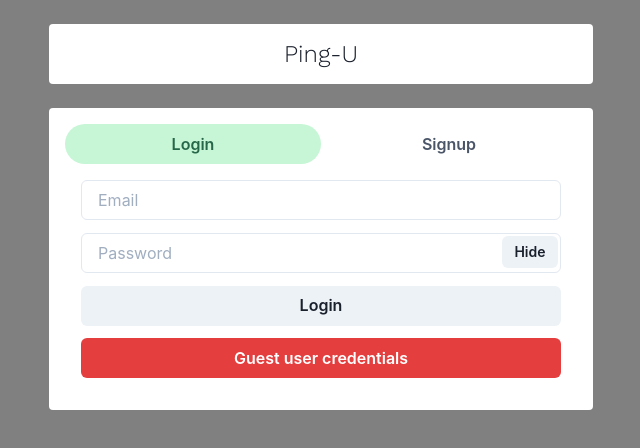
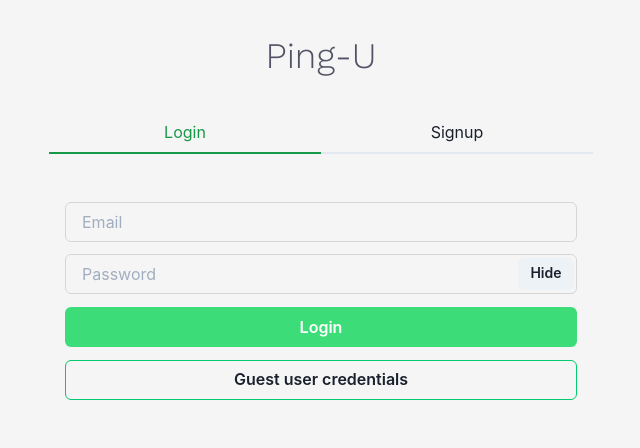
Before and after one commit to vnay-dev/Ping-U, a React (Create React App) app in the folder frontend/: page / in a window 1280 px wide. Shown: the top 448 px of the page, without its empty margins (319-959 px from the left). Built offline with nearby package versions, Linux system fonts and the light colour scheme.

Commit message:
ui changes : login and signup

```diff
--- a/frontend/src/App.css
+++ b/frontend/src/App.css
@@ -1,9 +1,10 @@
 @import url("https://fonts.googleapis.com/css2?family=Work+Sans:wght@300&display=swap");
+@import url('https://fonts.googleapis.com/css2?family=Work+Sans:wght@700&display=swap');
 
 .App {
   display: flex;
   min-height: 100vh;
-  background: grey;
+  background:#f5f5f5;
 }
 
 ::-webkit-scrollbar {
--- a/frontend/src/Components/Auth/Login.js
+++ b/frontend/src/Components/Auth/Login.js
@@ -75,6 +75,8 @@ const Login = () => {
           value={formData.email}
           type="email"
           placeholder="Email"
+          borderColor={"#d6d6d6"}
+          _focus={{ boxShadow: "none" }}
           onChange={(e) => setFormData({ ...formData, email: e.target.value })}
         />
       </FormControl>
@@ -82,7 +84,9 @@ const Login = () => {
         <Input
           type={showPassword ? "text" : "password"}
           value={formData.password}
+          borderColor={"#d6d6d6"}
           placeholder="Password"
+          _focus={{ boxShadow: "none" }}
           onChange={(e) =>
             setFormData({ ...formData, password: e.target.value })
           }
@@ -91,6 +95,7 @@ const Login = () => {
           <Button
             size={"sm"}
             margin="0.25em"
+            _focus={{ boxShadow: "none" }}
             onClick={() => setShowPassword(!showPassword)}
           >
             {showPassword ? "Show" : "Hide"}
@@ -100,7 +105,10 @@ const Login = () => {
       <Button
         type="submit"
         variant={"solid"}
-        colorScheme={"gray"}
+        _focus={{ boxShadow: "none" }}
+        _hover={{ background: "#00c76d" }}
+        color="white"
+        bg="whatsapp.400"
         width="100%"
         isLoading={loading}
         onClick={handleSubmit}
@@ -109,9 +117,11 @@ const Login = () => {
       </Button>
       <Button
         type="submit"
-        variant={"solid"}
-        colorScheme={"red"}
+        _focus={{ boxShadow: "none" }}
+        variant={"outline"}
+        style={{ border: "1px solid #04c970" }}
         width="100%"
+        _hover={{ color: "white", background: "#179947" }}
         onClick={() => {
           setFormData({
             ...formData,
--- a/frontend/src/Components/Auth/Signup.js
+++ b/frontend/src/Components/Auth/Signup.js
@@ -133,6 +133,8 @@ const Signup = () => {
         <Input
           type="name"
           placeholder="Name"
+          borderColor={"#d6d6d6"}
+          _focus={{ boxShadow: "none" }}
           onChange={(e) => setFormData({ ...formData, name: e.target.value })}
         />
       </FormControl>
@@ -140,6 +142,8 @@ const Signup = () => {
         <Input
           type="email"
           placeholder="Email"
+          borderColor={"#d6d6d6"}
+          _focus={{ boxShadow: "none" }}
           onChange={(e) => setFormData({ ...formData, email: e.target.value })}
         />
       </FormControl>
@@ -147,6 +151,8 @@ const Signup = () => {
         <Input
           type={showPassword ? "text" : "password"}
           placeholder="Password"
+          borderColor={"#d6d6d6"}
+          _focus={{ boxShadow: "none" }}
           onChange={(e) =>
             setFormData({ ...formData, password: e.target.value })
           }
@@ -155,6 +161,7 @@ const Signup = () => {
           <Button
             size={"sm"}
             margin="0.25em"
+            _focus={{ boxShadow: "none" }}
             onClick={() => setShowPassword(!showPassword)}
           >
             {showPassword ? "Show" : "Hide"}
@@ -165,6 +172,8 @@ const Signup = () => {
         <Input
           type={showPassword ? "text" : "password"}
           placeholder="Confirm Password"
+          borderColor={"#d6d6d6"}
+          _focus={{ boxShadow: "none" }}
           onChange={(e) =>
             setFormData({ ...formData, confirmPassword: e.target.value })
           }
@@ -173,6 +182,7 @@ const Signup = () => {
           <Button
             size={"sm"}
             margin="0.25em"
+            _focus={{ boxShadow: "none" }}
             onClick={() => setShowPassword(!showPassword)}
           >
             {showPassword ? "Show" : "Hide"}
@@ -180,8 +190,10 @@ const Signup = () => {
         </InputRightElement>
       </FormControl>
       <FormControl>
-        <FormLabel>Upload picture</FormLabel>
+        <FormLabel fontWeight={"normal"}>Upload picture</FormLabel>
         <Input
+          borderColor={"#d6d6d6"}
+          _focus={{ boxShadow: "none" }}
           type={"file"}
           p={1}
           accept={"image/*"}
@@ -191,8 +203,11 @@ const Signup = () => {
       <Button
         type="submit"
         variant={"solid"}
-        colorScheme={"gray"}
+        color="white"
+        bg="whatsapp.400"
         width="100%"
+        _hover={{ background: "#00c76d" }}
+        _focus={{boxShadow:"none"}}
         onClick={handleSubmit}
         isLoading={loading}
       >
--- a/frontend/src/Pages/Home.js
+++ b/frontend/src/Pages/Home.js
@@ -26,23 +26,24 @@ const Home = () => {
 
   return (
     <Container maxW={"xl"} centerContent>
-      <Box
-        bg={"white"}
-        width="100%"
-        p={3}
-        textAlign={"center"}
-        borderRadius={4}
-        margin="1.5em"
+      <Text
+        fontFamily={"Work sans"}
+        fontSize={"4xl"}
+        color={"#515365"}
+        fontWeight={500}
+        marginY={"0.8em"}
       >
-        <Text fontFamily={"Work sans"} fontSize={"2xl"}>
-          Ping-U
-        </Text>
-      </Box>
-      <Box bg={"white"} borderRadius={4} p={4} width="100%">
-        <Tabs variant="soft-rounded" colorScheme="green">
-          <TabList>
-            <Tab width={"50%"}>Login</Tab>
-            <Tab width={"50%"}>Signup</Tab>
+        Ping-U
+      </Text>
+      <Box bg={"transparent"} borderRadius={"1em"} width="100%">
+        <Tabs variant="line" colorScheme="whatsapp">
+          <TabList mb="2em">
+            <Tab width={"50%"} style={{ boxShadow: "none" }}>
+              Login
+            </Tab>
+            <Tab width={"50%"} style={{ boxShadow: "none" }}>
+              Signup
+            </Tab>
           </TabList>
           <TabPanels>
             <TabPanel>
```
